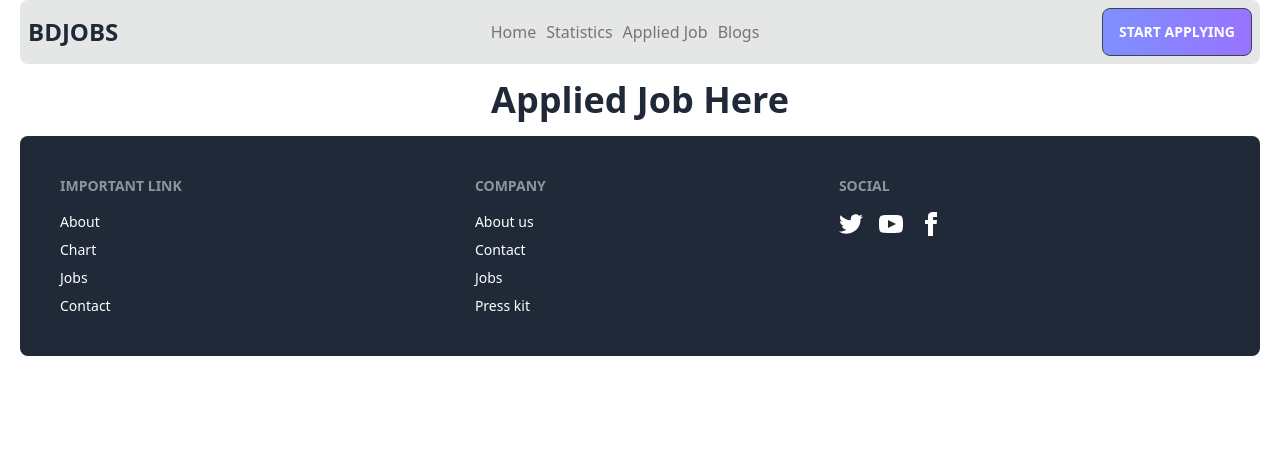
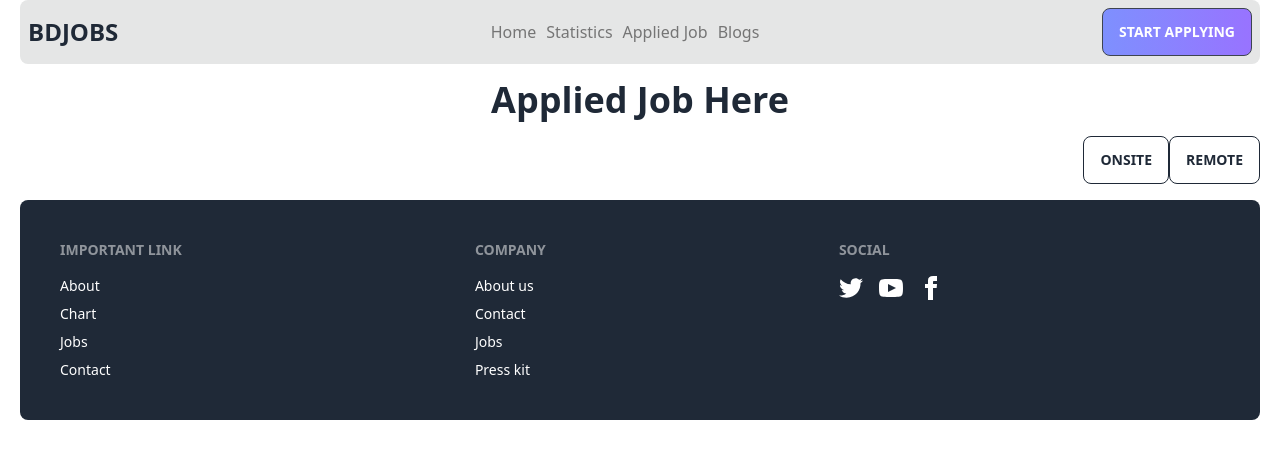
Before and after one commit to UniqueCoderRihan/career-hub, a React (Vite) app: page /applied in a window 1280 px wide. Shown: the top 458 px of the page. Built offline with nearby package versions, Linux system fonts and the light colour scheme.

Commit message:
version 1.60

```diff
--- a/src/Components/Applied/Applied.jsx
+++ b/src/Components/Applied/Applied.jsx
@@ -8,24 +8,34 @@ const Applied = () => {
     const alljobs = useLoaderData();
     // console.log(alljobs);
     const Database = getShoppingCart();
+    let onsiteJob = [];
     let applyedJob = [];
-    for(const id in Database){
-        const applyed = alljobs.find(job=>job.id === id);
-        if(applyed){
+    for (const id in Database) {
+        const applyed = alljobs.find(job => job.id === id);
+        const onsite = alljobs.filter(job=>job.type ==='onsite')
+        if (applyed) {
             applyedJob.push(applyed)
         }
+        if(onsite){
+            onsiteJob.push(onsite)
+        }
     }
+    console.log(onsiteJob);
     return (
         <div>
             <h3 className='text-4xl text-center font-semibold my-4'> Applied Job Here </h3>
+            <div className='text-right hover:text-white'>
+                <p className='btn badge badge-outline'>OnSite</p>
+                <p className='btn badge badge-outline'>Remote</p>
+            </div>
             <div>
                 {
-                    applyedJob.map(job=>
-                    <AppliedJob
-                    key={job.id}
-                    job={job}
-                    >
-                    </AppliedJob>)
+                    applyedJob.map(job =>
+                        <AppliedJob
+                            key={job.id}
+                            job={job}
+                        >
+                        </AppliedJob>)
                 }
             </div>
             <Footer></Footer>
--- /dev/null
+++ b/src/Components/Onsite/Onsite.jsx
@@ -0,0 +1,11 @@
+import React from 'react';
+
+const Onsite = () => {
+    return (
+        <div>
+            <h2>Here is all Onsite JOb</h2>
+        </div>
+    );
+};
+
+export default Onsite;
--- a/src/main.jsx
+++ b/src/main.jsx
@@ -16,6 +16,7 @@ import Details from './Components/Details/Details';
 import Chat from './Components/Chat/Chat';
 import ErrorPage from './Components/Error/ErrorPage';
 import AppliedDetail from './Components/Applied/AppliedDetail';
+import Onsite from './Components/Onsite/Onsite';
 
 const router = createBrowserRouter([
   {
@@ -46,6 +47,10 @@ const router = createBrowserRouter([
             loader: ()=> fetch('feautures.json')
           },
           {
+            path:'onsite',
+            element:<Onsite></Onsite>
+          },
+          {
             path:'*',
             element: <ErrorPage></ErrorPage>
           }
```
